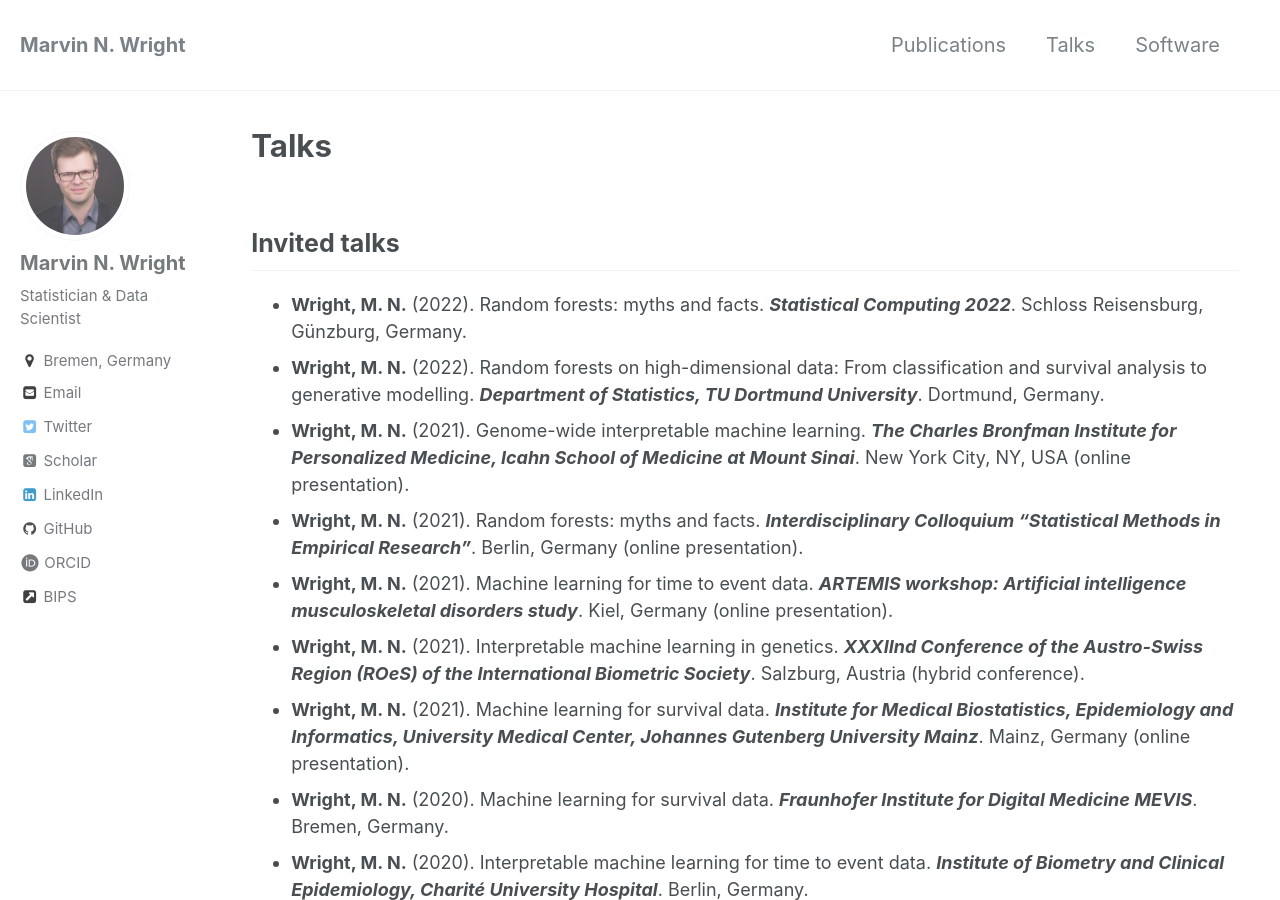
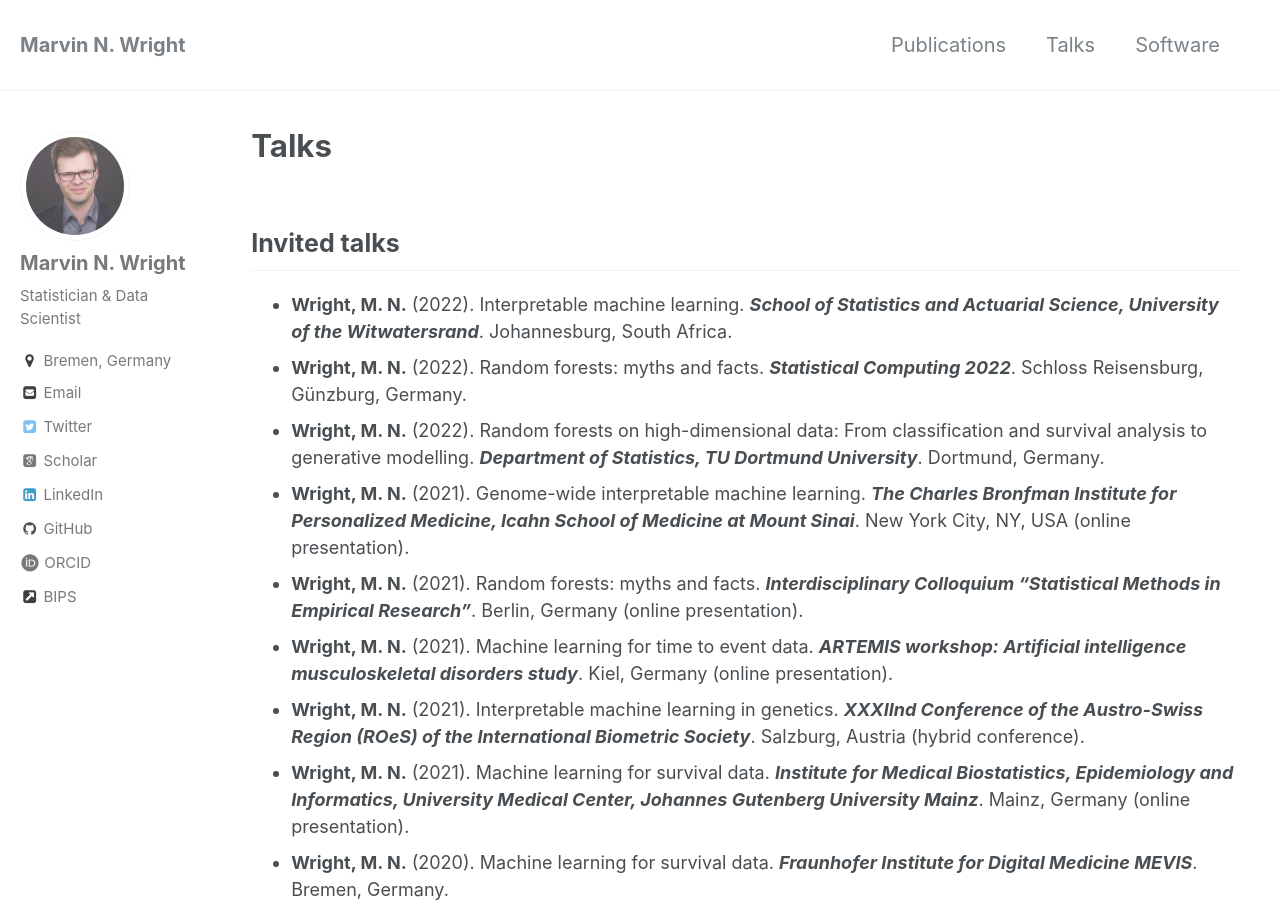
Before and after one commit to mnwright/mnwright.github.io, a Jekyll site: the page built from _pages/talks.md, in a window 1280 px wide and 900 px high. Built offline with Jekyll 4.4.1, drawn with Linux system fonts in a browser that asks for light colours; some web fonts are replaced.

Commit message:
update talks

```diff
--- a/_pages/talks.md
+++ b/_pages/talks.md
@@ -4,6 +4,7 @@ permalink: /talks/
 ---
 
 ## Invited talks
+* {:.pub} **Wright, M. N.** (2022). Interpretable machine learning. ***School of Statistics and Actuarial Science, University of the Witwatersrand***. Johannesburg, South Africa.
 * {:.pub} **Wright, M. N.** (2022). Random forests: myths and facts. ***Statistical Computing 2022***. Schloss Reisensburg, Günzburg, Germany.
 * {:.pub} **Wright, M. N.** (2022). Random forests on high-dimensional data: From classification and survival
 analysis to generative modelling. ***Department of Statistics, TU Dortmund University***. Dortmund, Germany.
```
